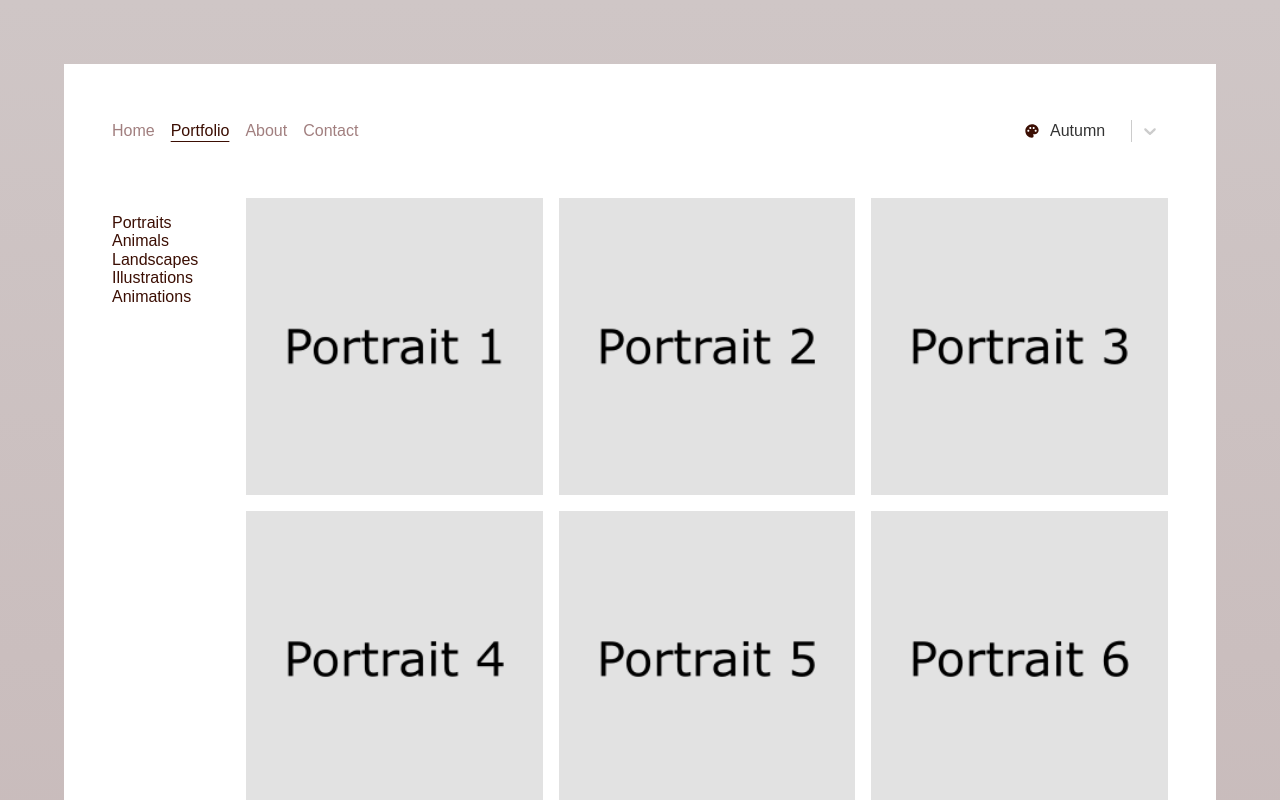
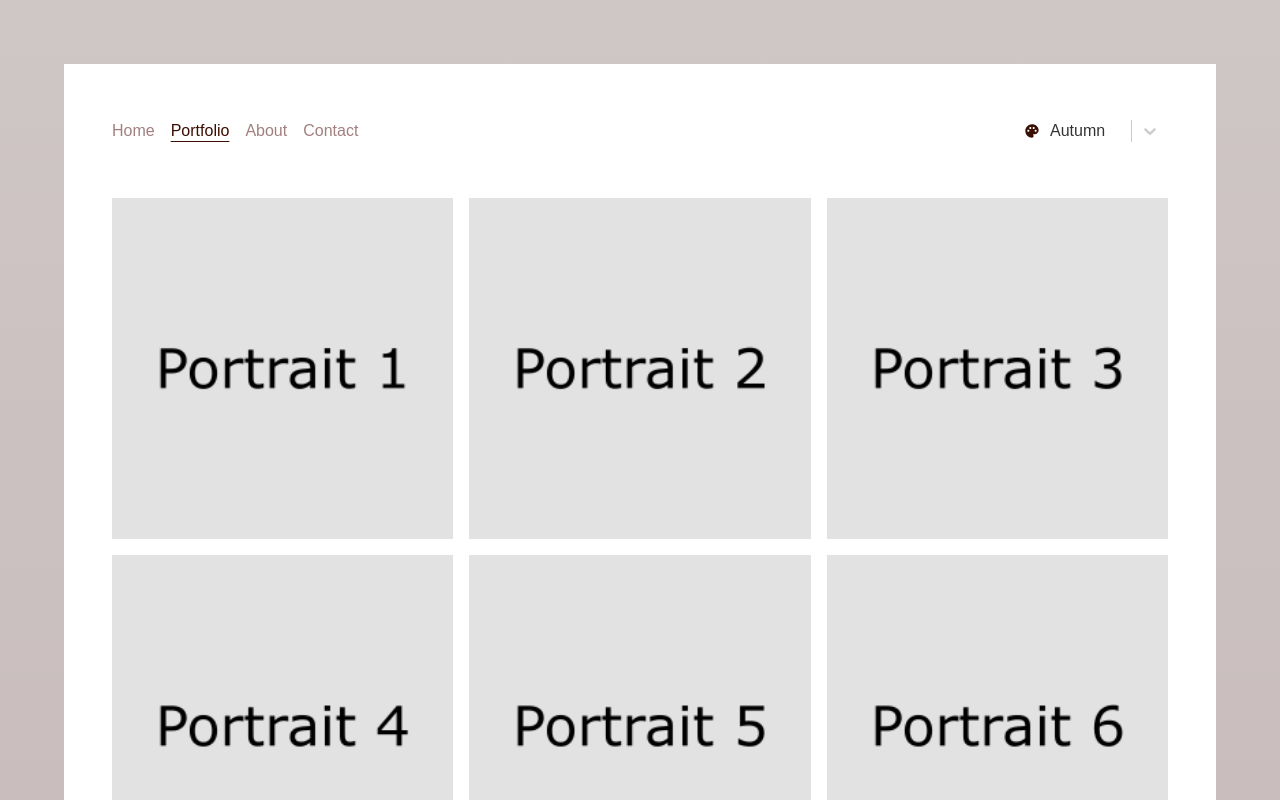
Before and after one commit to akleszcz/art-portfolio, a React (Create React App) app: page /portfolio/portrait in a window 1280 px wide. Shown: the top 800 px of the page. Built offline with nearby package versions, Linux system fonts and the light colour scheme.

Commit message:
Remove SideMenu from Portfolio

```diff
--- a/src/components/Layout/index.tsx
+++ b/src/components/Layout/index.tsx
@@ -10,7 +10,6 @@ import { tokens } from "../../styles/tokens";
 import Backdrop from "../Backdrop";
 import NavBar from "../NavBar";
 import SideDrawer from "../SideDrawer";
-import SideMenu from "../SideMenu";
 import * as Styled from './styles';
 
 const Layout: FunctionComponent = ({ children }) => {
@@ -33,10 +32,6 @@ const Layout: FunctionComponent = ({ children }) => {
         isLargerScreen={isLargerScreen}
         toggleSideDrawerOpen={toggleSideDrawerOpen}
       />
-      <Routes>
-        <Route path="/portfolio/*" element={<SideMenu/>}/>
-        <Route path="/*" element={null} />
-      </Routes>
       <main>
         {children}
       </main>
--- a/src/components/Layout/styles.ts
+++ b/src/components/Layout/styles.ts
@@ -9,17 +9,12 @@ export const Content = styled.div`
   gap: ${tokens.spacing.small};
   grid-template-areas:
     "navbar"
-    "sidemenu"
     "main";
-  grid-template-rows: auto 1fr;
+  grid-template-rows: min-content auto;
   min-height: calc(100vh - 2 * ${tokens.spacing.xLarge});
   padding: ${tokens.spacing.large};
 
   @media (min-width: ${tokens.breakpoint.medium}) {
     gap: ${tokens.spacing.large};
-    grid-template-areas:
-    "navbar navbar"
-    "sidemenu main";
-    grid-template-columns: auto 1fr;
   }
 `;
--- a/src/components/SideMenu/index.tsx
+++ /dev/null
@@ -1,16 +0,0 @@
-import { FunctionComponent } from "react";
-import * as Styled from './styles';
-
-const SideMenu: FunctionComponent = () => {
-  return <Styled.Nav aria-label="Secondary navigation">
-    <Styled.Ul>
-      <li>Portraits</li>
-      <li>Animals</li>
-      <li>Landscapes</li>
-      <li>Illustrations</li>
-      <li>Animations</li>
-    </Styled.Ul>
-  </Styled.Nav>;
-};
-
-export default SideMenu;
--- a/src/components/SideMenu/styles.ts
+++ /dev/null
@@ -1,15 +0,0 @@
-import styled from "styled-components";
-import { tokens } from "../../styles/tokens";
-
-export const Nav = styled.nav`
-  grid-area: sidemenu;
-`;
-
-export const Ul = styled.ul`
-  display: flex;
-  justify-content: space-between;
-
-  @media (min-width: ${tokens.breakpoint.medium}) {
-    display: block;
-  }
-`;
```
